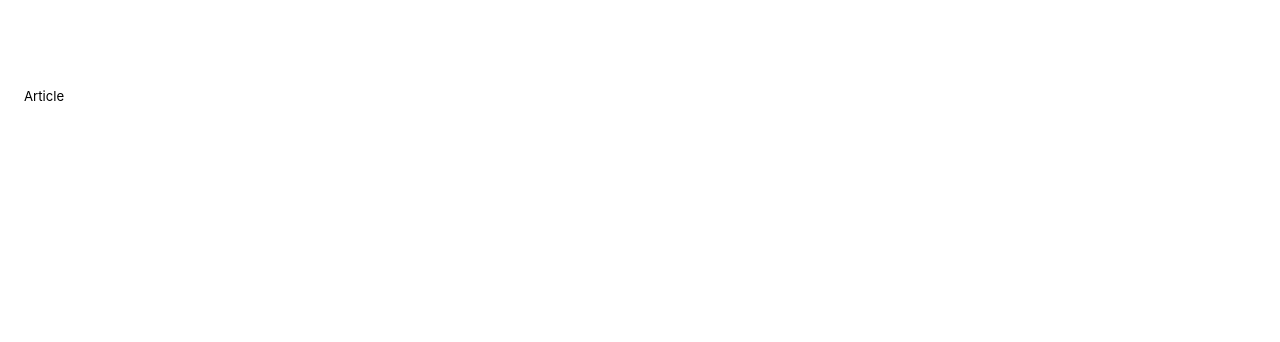
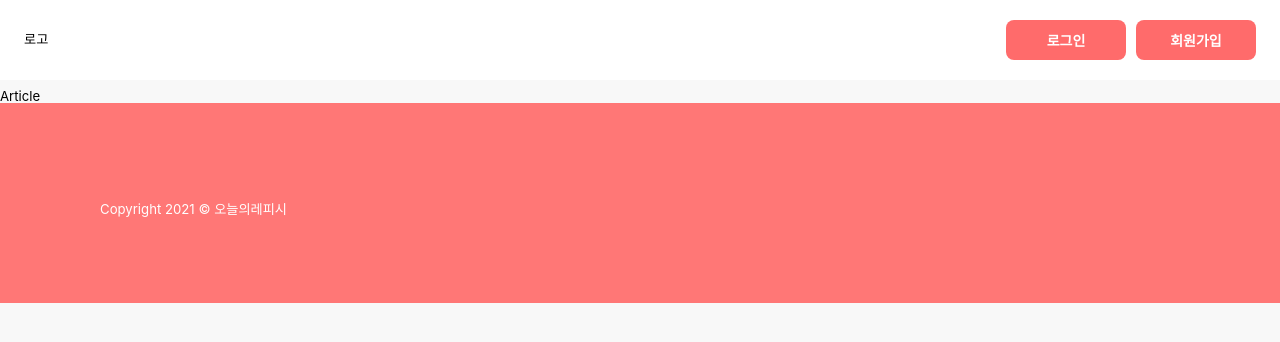
Before and after one commit to with-key/today_recipe_client, a React (Create React App) app: page /article/1 in a window 1280 px wide. Shown: the top 342 px of the page. Built offline with nearby package versions, Linux system fonts and the light colour scheme.

Commit message:
컴포넌트 디자인, 레이아웃 편집

```diff
--- a/src/components/GlobalStyles.js
+++ b/src/components/GlobalStyles.js
@@ -15,10 +15,13 @@ const GlobalStyles = createGlobalStyle`
         font-size:82.5%;
         margin : 0;
         padding: 0;
+
     }
     body{
         font-family:--apple-system, BlinkMacSystemFont, 'Segoe UI', Roboto, Oxygen, Ubuntu, Cantarell, 'Open Sans', 'Helvetica Neue', sans-serif;
-        padding : 90px 24px 0px 24px;
+        padding-top : 90px;
+        background-color:#F8F8F8;
+
     }
 `;
 
--- a/src/components/Header.jsx
+++ b/src/components/Header.jsx
@@ -21,7 +21,7 @@ const Container = styled.header`
 	display: flex;
 	align-items: center;
 	justify-content: space-between;
-	border: 1px solid red;
+	background-color: #fff;
 	width: 100%;
 	height: 80px;
 	position: fixed;
--- a/src/components/Search.jsx
+++ b/src/components/Search.jsx
@@ -1,9 +1,66 @@
-import React from 'react';
+import React, { useState } from 'react';
 import styled from 'styled-components';
 
 const Search = () => {
-	return <Container></Container>;
+	const [term, setTerm] = useState('');
+	return (
+		<Container>
+			<XIcon
+				onClick={() => {
+					setTerm('');
+				}}
+			>
+				x
+			</XIcon>
+			<Input
+				value={term}
+				placeholder='오늘 점심을 뭘 먹을까?'
+				onChange={(e) => {
+					setTerm(e.target.value);
+				}}
+			/>
+		</Container>
+	);
 };
 
-const Container = styled.div``;
+const Container = styled.div`
+	position: relative;
+	width: 100%;
+	margin: 50px 0;
+	display: flex;
+	justify-content: center;
+`;
+
+const Input = styled.input`
+	width: 60%;
+	font-size: 14px;
+	font-weight: 400;
+	letter-spacing: 1px;
+	height: 70px;
+	padding: 0 24px;
+	border: 1px solid #eee;
+	border-radius: 10px;
+	outline: none;
+	&:focus {
+		border: 2px solid #ff6b6b;
+	}
+`;
+
+const XIcon = styled.div`
+	cursor: pointer;
+	position: absolute;
+	right: 21%;
+	bottom: 19px;
+	font-size: 32px;
+	color: #ddd;
+	width: 40px;
+	height: 40px;
+	display: flex;
+	justify-content: center;
+	align-items: center;
+	&:hover {
+		color: #333;
+	}
+`;
+
 export default Search;
--- a/src/components/Template.jsx
+++ b/src/components/Template.jsx
@@ -15,6 +15,8 @@ const Template = ({ children }) => {
 	);
 };
 
-const Container = styled.section``;
+const Container = styled.section`
+	/* border: 1px solid red; */
+`;
 const Section = styled.section``;
 export default Template;
--- a/src/elem/Button.jsx
+++ b/src/elem/Button.jsx
@@ -28,18 +28,19 @@ const BtnBx = styled.button`
 			: `width: ${props.width}`};
 
 	${(props) =>
-		props.primary
-			? css`
-					background-color: #ff6b6b;
-					color: #fff;
-					&:hover {
-						opacity: 80%;
-					}
-			  `
-			: ''}
+		props.primary &&
+		css`
+			background-color: #ff6b6b;
+			color: #fff;
+			&:hover {
+				opacity: 80%;
+			}
+		`}
 	border: none;
 	padding: 10px 20px;
 	border-radius: 8px;
 	cursor: pointer;
+	font-weight: 700;
+	font-size: 14px;
 `;
 export default Button;
--- a/src/elem/Flex.jsx
+++ b/src/elem/Flex.jsx
@@ -1,5 +1,5 @@
 import React from 'react';
-import styled from 'styled-components';
+import styled, { css } from 'styled-components';
 
 const Flex = ({ children, ...rest }) => {
 	return <FlexBx {...rest}>{children}</FlexBx>;
@@ -9,5 +9,11 @@ const FlexBx = styled.div`
 	display: flex;
 	align-items: center;
 	gap: ${(props) => props.gap};
+	${(props) =>
+		props.center &&
+		css`
+			align-items: center;
+			justify-content: center;
+		`}
 `;
 export default Flex;
--- a/src/page/Article.jsx
+++ b/src/page/Article.jsx
@@ -1,7 +1,8 @@
 import React from 'react';
+import Template from '../components/Template';
 
 const Article = () => {
-	return <div>Article</div>;
+	return <Template>Article</Template>;
 };
 
 export default Article;
--- a/src/page/Home.jsx
+++ b/src/page/Home.jsx
@@ -1,22 +1,54 @@
 import React, { useEffect, useState } from 'react';
+import { apis } from '../shared/api';
 import styled from 'styled-components';
 
 // compo
 import Template from '../components/Template';
 import Search from '../components/Search';
+import List from '../components/List';
 
-const Home = ({ articles }) => {
+const Home = ({ history }) => {
+	const [articles, setArticles] = useState(null);
+	const [loading, setLoading] = useState(false);
+	const [error, setError] = useState(null);
+
+	useEffect(() => {
+		const fetchInfo = async () => {
+			try {
+				setLoading(true);
+				const { data } = await apis.articles();
+				setArticles(data);
+			} catch (e) {
+				console.log(`에러가 발생했습니다! : ${e}`);
+				setError(e);
+			} finally {
+				setLoading(false);
+			}
+		};
+		fetchInfo();
+	}, []);
+
 	if (!articles) {
 		return <div>로딩중....</div>;
 	}
 
 	return (
 		<Template>
-			<Search></Search>
-			{articles.map((item) => (
-				<div>{item.id}</div>
-			))}
+			<Container>
+				<Search />
+				<List articles={articles} history={history} />
+			</Container>
 		</Template>
 	);
 };
+
+const Container = styled.div`
+	width: 100%;
+	height: calc(100vh - 150px);
+	display: flex;
+	flex-direction: column;
+	/* justify-content: center; */
+	align-items: center;
+`;
+
 export default Home;
--- a/src/page/HomeContainer.js
+++ /dev/null
@@ -1,28 +0,0 @@
-import React, { useEffect, useState } from 'react';
-import { apis } from '../shared/api';
-import Home from './Home';
-
-const HomeContainer = () => {
-	const [articles, setArticles] = useState(null);
-	const [loading, setLoading] = useState(false);
-	const [error, setError] = useState(null);
-
-	useEffect(() => {
-		const fetchInfo = async () => {
-			try {
-				setLoading(true);
-				const { data } = await apis.articles();
-				setArticles(data);
-			} catch (e) {
-				console.log(`에러가 발생했습니다! : ${e}`);
-				setError(e);
-			} finally {
-				setLoading(false);
-			}
-		};
-		fetchInfo();
-	}, []);
-	return <Home articles={articles} />;
-};
-
-export default HomeContainer;
```
Also changed, not shown: src/components/Row.jsx (deleted, +0 -7 lines).
